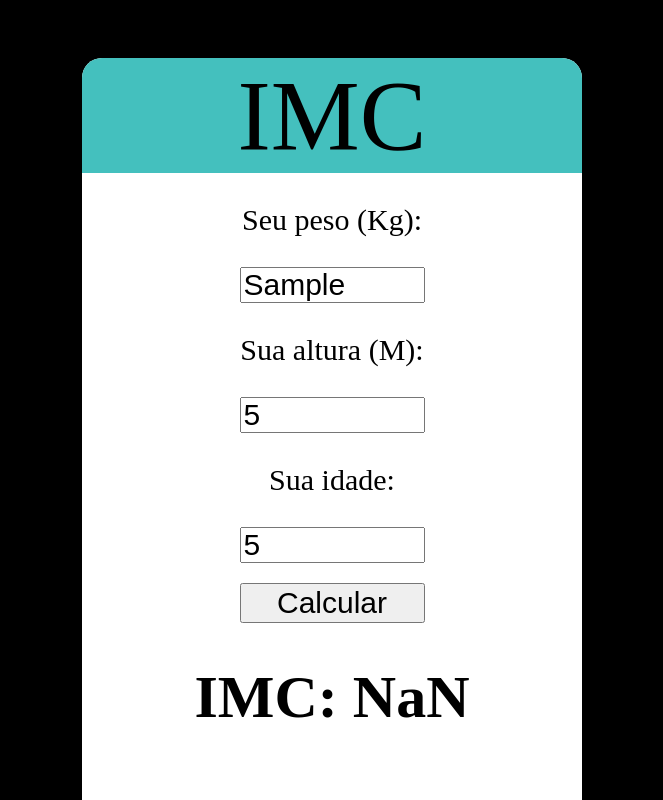
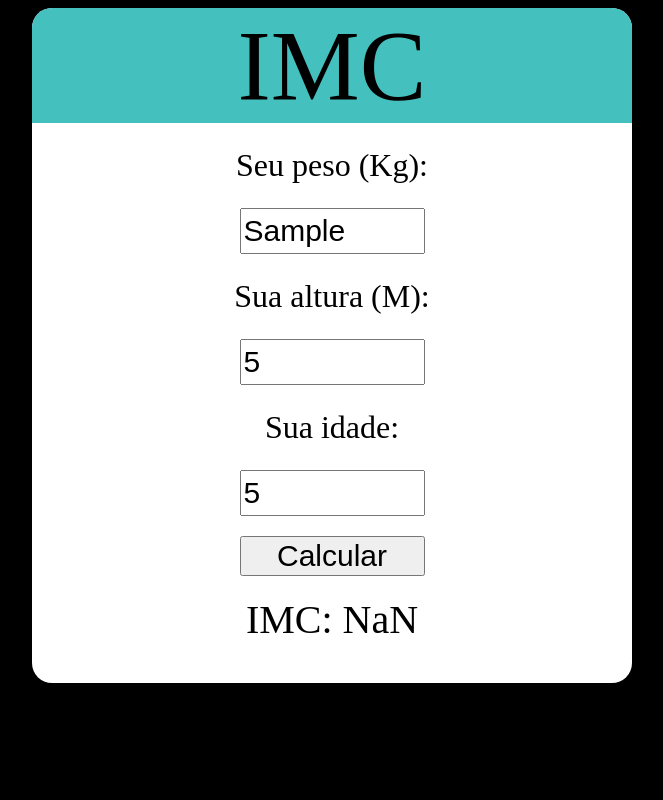
Before and after one commit to eliel358/Calculadora-de-massa-corporal, a plain HTML site: page index.html in a window 1280 px wide. Both pictures are taken after typing "Sample", "5", "5" into the empty fields and a click on the button "Calcular". Shown: the top 800 px of the page, without its empty margins (308-971 px from the left). Drawn offline with Linux system fonts and the light colour scheme.

Commit message:
css improvements

```diff
--- a/index.html
+++ b/index.html
@@ -16,7 +16,7 @@
             <p>Sua altura (M):</p> <input id="altura" class="input" type="number">
             <p>Sua idade:</p> <input id="idade" class="input" type="number">
             <button class="botao" onclick="calc()">Calcular</button>
-            <h1 id="resultado"> </h1>
+            <p id="resultado" class="classificacao"> </p>
             <p id="classificacao" class="classificacao"></p>
         </div>
     </div>
--- a/script.js
+++ b/script.js
@@ -34,17 +34,15 @@ function calc(){
         }
     }else{
         if(imc<= 22){
-            document.getElementById("classificacao").innerHTML = ("baixo peso (idoso)")
+            document.getElementById("classificacao").innerHTML = ("baixo peso")
         }
         if(imc>22 && imc<27){
-            document.getElementById("classificacao").innerHTML = ("adequado ou eutrófico (idoso)")
+            document.getElementById("classificacao").innerHTML = ("adequado ou eutrófico")
         }
         if(imc>=27){
-            document.getElementById("classificacao").innerHTML = ("sobrepeso (idoso)")
+            document.getElementById("classificacao").innerHTML = ("sobrepeso")
         }
     }
 
 
 }
-
-calc()
--- a/style.css
+++ b/style.css
@@ -5,12 +5,16 @@ body{
 
 
 }
+p{
+    margin: 3vh;
+    font-size: 4vh;
+}
 .conteiner{
     background-color: white;
-    width: 500px;
-    height: 900px;
+    width: 600px;
+    max-height: 900px;
     border-radius: 20px;
-    margin-top: 50px;
+    margin-top: 0vh;
 }
 .title{
     background-color: #44c0be;
@@ -28,12 +32,15 @@ body{
 
 }
 .classificacao{
-    font-size: 35px;
+    text-align: center;
+    font-size: 5vh;
+    margin: 10px;
+    margin-top: 20px;
 }
 .input{
     width: 177px;
     font-size: 30px;
-    height: 30px;
+    height: 5vh;
 }
 .botao{
     margin-top: 20px;
```
